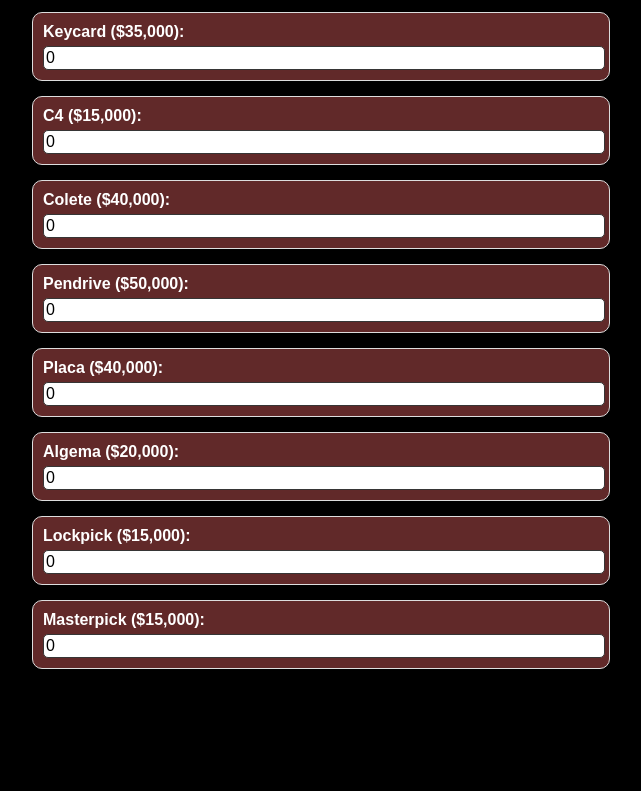
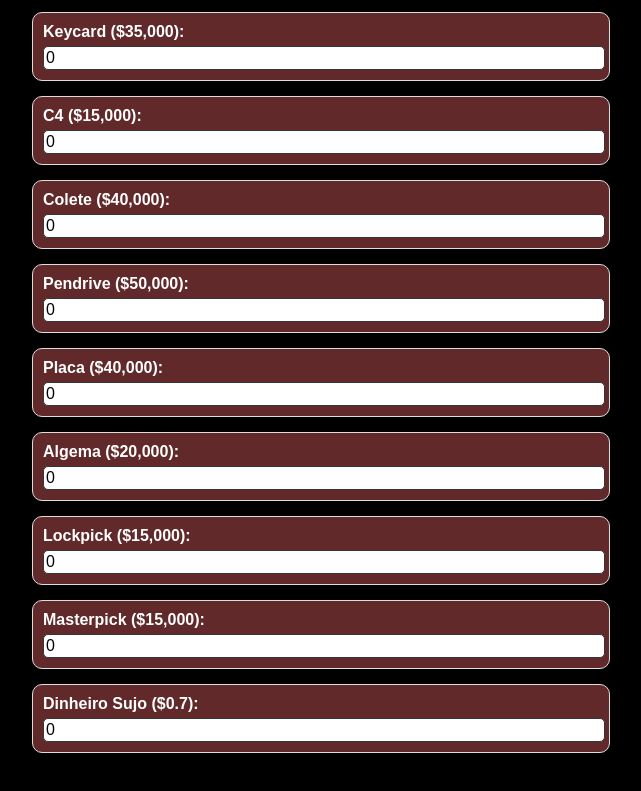
Before and after one commit to Trovato1/calstaff.github.io, a plain HTML site: page index.html in a window 1280 px wide. Shown: the part 1409-2200 px from the top of the page, without its empty margins (319-960 px from the left). Before the commit the page ends 2178 px from the top, so only its background shows below. Drawn offline with Linux system fonts and the light colour scheme.

Commit message:
Update index.html

```diff
--- a/index.html
+++ b/index.html
@@ -38,6 +38,7 @@
       "Algema": 20000,
       "Lockpick": 15000,
       "Masterpick": 15000,
+      "Dinheiro Sujo": 0.7
     };
 
     // Gerar os inputs dinâmicos
```
